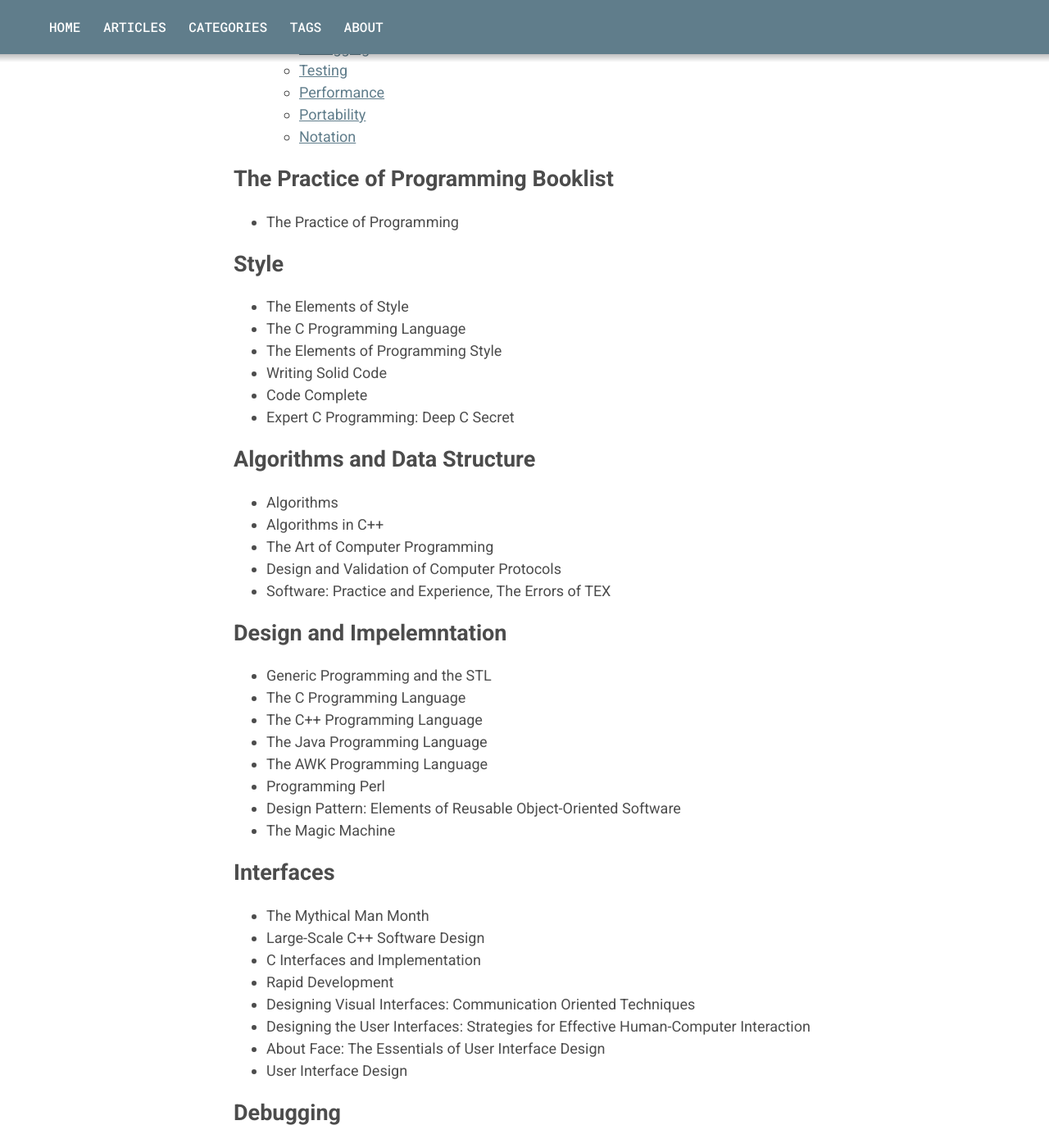
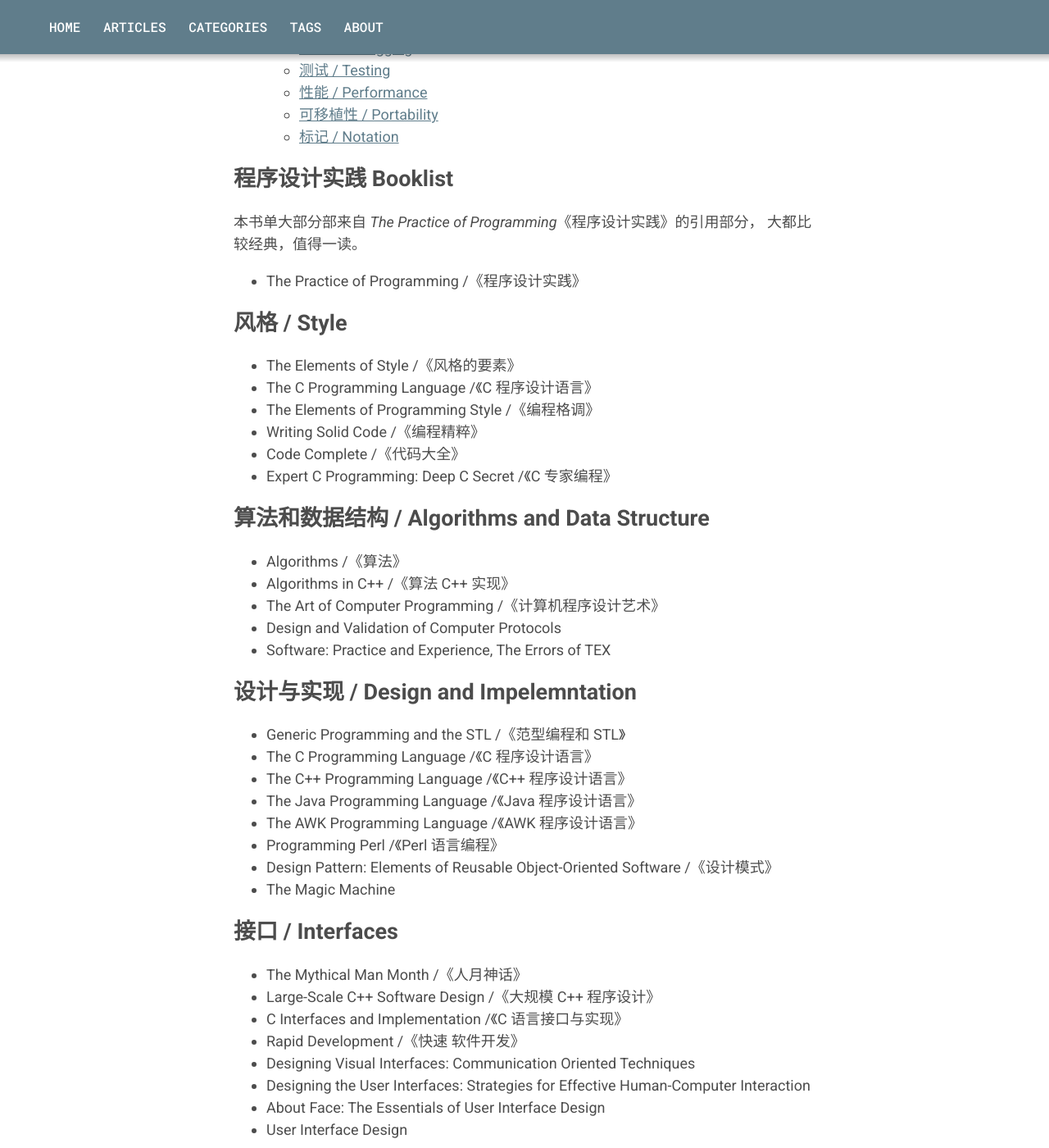
Before and after one commit to ishbguy/ishbguy.github.io, a Jekyll site: the page built from _posts/2017-07-26-Practice-Programming-Booklist.md, in a window 1280 px wide and 1400 px high, scrolled down 441 px. Shown: the whole window at 82% size. Built offline with Jekyll 4.4.1, drawn with Linux system fonts in a browser that asks for light colours; some of the changed text lies outside the part shown.

Commit message:
Add Chinese content.

```diff
--- a/_posts/2017-07-26-Practice-Programming-Booklist.md
+++ b/_posts/2017-07-26-Practice-Programming-Booklist.md
@@ -1,6 +1,6 @@
 ---
 layout: post
-title: "The Practice of Programming Booklist"
+title: "程序设计实践 Booklist"
 date: 2017-07-26 23:32:16 +0800
 categories: Booklist
 tags: SE
@@ -8,81 +8,85 @@ tags: SE
 
 * content
 {:toc}
-# The Practice of Programming Booklist
 
-+  The Practice of Programming
+# 程序设计实践 Booklist
 
-## Style
+本书单大部分部来自 *The Practice of Programming*《程序设计实践》的引用部分，
+大都比较经典，值得一读。
 
-+  The Elements of Style
-+  The C Programming Language
-+  The Elements of Programming Style
-+  Writing Solid Code
-+  Code Complete
-+  Expert C Programming: Deep C Secret
++ The Practice of Programming /《程序设计实践》
 
-## Algorithms and Data Structure
+## 风格 / Style
 
-+  Algorithms
-+  Algorithms in C++
-+ The Art of Computer Programming
++ The Elements of Style /《风格的要素》
++ The C Programming Language /《C 程序设计语言》
++ The Elements of Programming Style /《编程格调》
++ Writing Solid Code /《编程精粹》
++ Code Complete /《代码大全》
++ Expert C Programming: Deep C Secret /《C 专家编程》
+
+## 算法和数据结构 / Algorithms and Data Structure
+
++ Algorithms /《算法》
++ Algorithms in C++ /《算法 C++ 实现》
++ The Art of Computer Programming /《计算机程序设计艺术》
 + Design and Validation of Computer Protocols
 + Software: Practice and Experience, The Errors of TEX
 
-## Design and Impelemntation
+## 设计与实现 / Design and Impelemntation
 
-+ Generic Programming and the STL
-+  The C Programming Language
-+ The C++ Programming Language
-+ The Java Programming Language
-+ The AWK Programming Language
-+ Programming Perl
-+ Design Pattern: Elements of Reusable Object-Oriented Software
++ Generic Programming and the STL /《范型编程和 STL》
++ The C Programming Language /《C 程序设计语言》
++ The C++ Programming Language /《C++ 程序设计语言》
++ The Java Programming Language /《Java 程序设计语言》
++ The AWK Programming Language /《AWK 程序设计语言》
++ Programming Perl /《Perl 语言编程》
++ Design Pattern: Elements of Reusable Object-Oriented Software /《设计模式》
 + The Magic Machine
 
-## Interfaces
+## 接口 / Interfaces
 
-+ The Mythical Man Month
-+ Large-Scale C++ Software Design
-+ C Interfaces and Implementation
-+ Rapid Development
++ The Mythical Man Month /《人月神话》
++ Large-Scale C++ Software Design /《大规模 C++ 程序设计》
++ C Interfaces and Implementation /《C 语言接口与实现》
++ Rapid Development /《快速 软件开发》
 + Designing Visual Interfaces: Communication Oriented Techniques
 + Designing the User Interfaces: Strategies for Effective Human-Computer Interaction
 + About Face: The Essentials of User Interface Design
 + User Interface Design
 
-## Debugging
+## 调试 / Debugging
 
-+  Writing Solid Code
-+  Code Complete
++ Writing Solid Code /《编程精粹》
++ Code Complete /《代码大全》
 
-## Testing
+## 测试 / Testing
 
 + Software: Practice and Experience, The Errors of TEX
-+ Programming Pearls
-+ More Programming Pearls
++ Programming Pearls /《编程珠玑》
++ More Programming Pearls /《编程珠玑 II》
 
-## Performance
+## 性能 / Performance
 
 + Inner Loop
 + Computer Organization and Design: The Hardware/Software Interfaces
-+ Programming Pearls
-+ More Programming Pearls
++ Programming Pearls /《编程珠玑》
++ More Programming Pearls /《编程珠玑 II》
 
-## Portability
+## 可移植性 / Portability
 
-+ C: A Reference Manual
++ C: A Reference Manual /《C 语言参考手册》
 + Java Language Specification
-+ Advanced Programming in the Unix Environment
++ Advanced Programming in the Unix Environment /《UNIX 环境高级编程》
 + The Inferno Operating System
 + Bell Labs Technical Journal
 
-## Notation
+## 标记 / Notation
 
-+ The Unix Programming Environment
++ The Unix Programming Environment /《UNIX 编程环境》
 + TEX: The Program
 + A Retargetable C Compiler: Design and Implementation
-+ The Java Virtual Machine Specification
++ The Java Virtual Machine Specification /《Java 虚拟机规范》
 + Regular Expression Search Algorithm, Communications of the ACM
-+ Mastering Regular Expression
++ Mastering Regular Expression /《精通正则表达式》
 + Hardware/Software Tradeoffs for Bitmap Graphics on the Blit, Software-Practice and Experience
```
